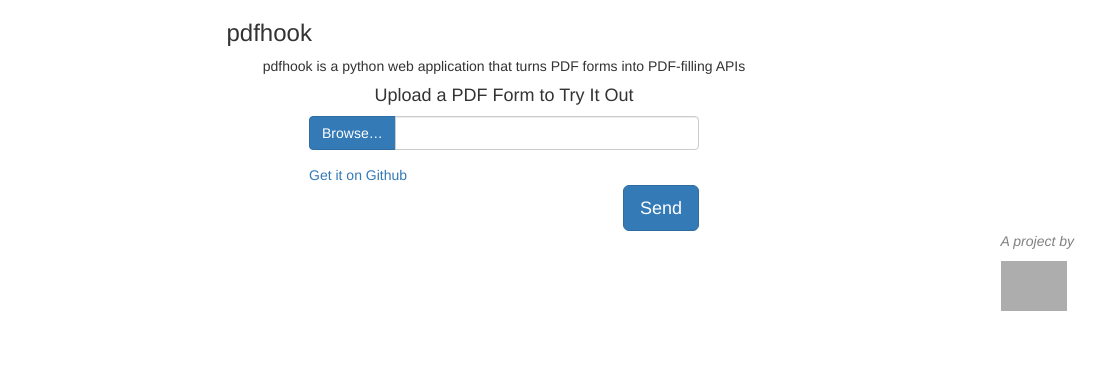
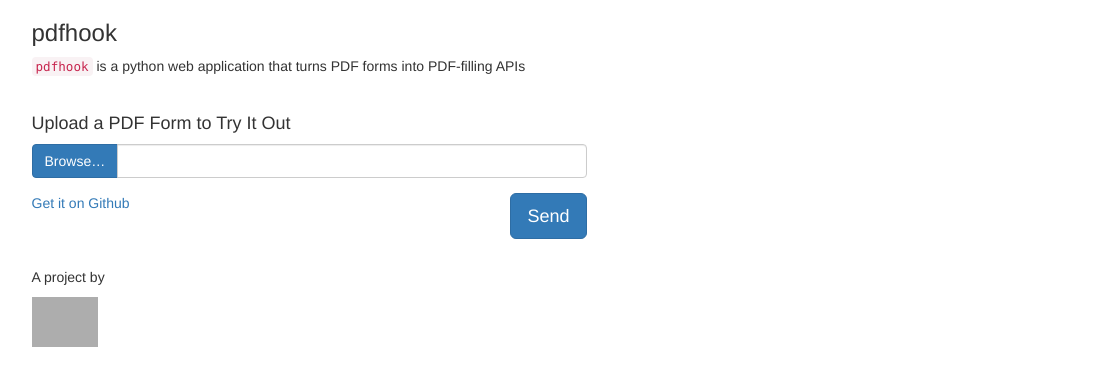
Before and after one commit to codeforamerica/pdf-filler, a Flask app: page / in a window 1360 px wide. Shown: the top 386 px of the page, without its empty margins (176-1281 px from the left). Run offline with Flask 2, Linux system fonts and the light colour scheme; data that the repository does not hold is empty; some libraries are stand-ins or nearby versions; grey boxes are pictures that could not be loaded.

Commit message:
minor csometic changes to demo

```diff
--- a/src/static/css/pdfhook.css
+++ b/src/static/css/pdfhook.css
@@ -28,7 +28,10 @@ input[readonly] {
 }
 
 .footer p {
-  text-align: right;
   color: gray;
   font-style: italic;
 }
+
+.row + .row {
+  margin-top: 2em;
+}
--- a/src/templates/base.html
+++ b/src/templates/base.html
@@ -21,14 +21,4 @@
     <script src="//maxcdn.bootstrapcdn.com/bootstrap/3.3.6/js/bootstrap.min.js"></script>
     {% block code %}{% endblock %}
   </body>
-  <footer class="footer">
-        <div class="container">
-          <div class="pull-right">
-            <p>
-              A project by
-            </p>
-            <img src="//www.codeforamerica.org/assets/logo.png" alt="Code For America" class="logo"/>
-          </div>
-        </div>
-  </footer>
 </html>
--- a/src/templates/index.html
+++ b/src/templates/index.html
@@ -3,18 +3,18 @@
 {% block body %}
 
   <div class="row">
-    <div class="col-md-6 col-xs-8 col-md-offset-3 col-xs-offset-2">
+    <div class="col-md-10 col-xs-12 col-md-offset-1">
       <h3>pdfhook</h3>
-      <div class="description text-center">
-        pdfhook is a python web application that turns PDF forms into PDF-filling APIs
+      <div class="description">
+        <code>pdfhook</code>
+         is a python web application that turns PDF forms into PDF-filling APIs
       </div>
     </div>
   </div>
 
   <div class="row">
-    <form class="col-md-4 col-xs-6 col-md-offset-4 col-xs-offset-3" action="{{ url_for('pdfhook.post_pdf') }}" enctype="multipart/form-data" method="post">
-        <div class="row">
-          <h4 class="text-center">Upload a PDF Form to Try It Out</h4>
+    <form class="col-md-6 col-xs-8 col-md-offset-1" action="{{ url_for('pdfhook.post_pdf') }}" enctype="multipart/form-data" method="post">
+      <h4>Upload a PDF Form to Try It Out</h4>
       <div class="input-group form-group">
           <span class="input-group-btn">
               <span class="btn btn-primary btn-file">
@@ -24,15 +24,13 @@
           <input type="text" class="form-control" readonly>
       </div>
       <a class="text-center" href="https://github.com/codeforamerica/pdfhook/">Get it on Github</a>
-      </div>
-      <div class="row">
       <button type="submit" name="submit" class="btn btn-primary btn-lg pull-right">Send</button>
-      </div>
     </form>
   </div>
 
   {% if pdfs %}
   <div class="row">
+    <div class="table-container col-md-10 col-xs-12 col-md-offset-1">
       <table class="table">
         <tr>
           <th>PDF</th>
@@ -50,7 +48,7 @@
           </td>
           <td>
             {% if pdf.latest_post %}
-          {{ pdf.latest_post.strftime("%b %d %Y - %H:%M:%s") }}
+            {{ pdf.latest_post.strftime("%b %d %Y - %H:%M:%S") }}
             {% else %} - {% endif %}
           </td>
           <td>
@@ -59,8 +57,20 @@
         </tr>
       {% endfor -%}
     </table>
+
+    </div>
   </div>
   {% endif %}
+
+
+  <div class="row">
+    <div class="attribution col-xs-12 col-md-offset-1">
+      <p>
+        A project by
+      </p>
+      <img src="//www.codeforamerica.org/assets/logo.png" alt="Code For America" class="logo"/>
+    </div>
+  </div>
 
 {% endblock %}
 {% block code %}
```
Lines whose indentation alone changed are shown as unchanged.
